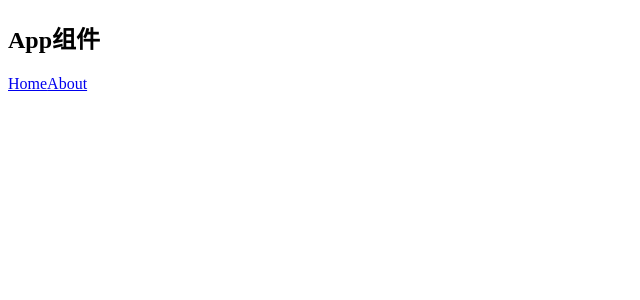
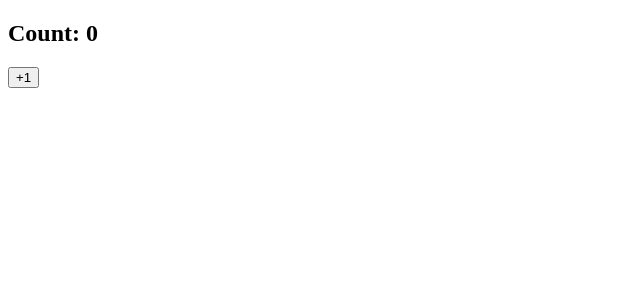
Before and after one commit to zdShi/WebStudy, a React (Create React App) app: page / in a window 1280 px wide. Shown: the top 300 px of the page, without its empty margins (0-640 px from the left). Built offline with nearby package versions, Linux system fonts and the light colour scheme.

Commit message:
userState

```diff
--- /dev/null
+++ b/src/03_funComponent_state/index.jsx
@@ -0,0 +1,44 @@
+import React, { Component } from 'react'
+
+/*class Demo extends Component {
+  state = {
+    count: 1
+  }
+  add = () => {
+    this.setState({ count: this.state.count + 1 })
+  }
+  render() {
+    return (
+      <div>
+        <h2>Count: {this.state.count}</h2>
+        <button onClick={this.add}>+1</button>
+      </div>
+    )
+  }
+}*/
+
+/*函数*/
+function Demo() {
+  /*state hook
+   * 使用React.useState的函数，
+   * 参数是初始化state的值
+   * 可以返回一个长度为2的数组
+   * 0为state对象，1为处理state对应的处理方法*/
+  const [count, setCount] = React.useState(0)
+  function add() {
+    /*定义的setCount的参数有两种方式*/
+    //直接操作当前state
+    // setCount(count + 1)
+    //使用回调函数，函数的旧的state，返回值是新的状态
+    setCount(perState => perState + 1)
+  }
+  return (
+    <div>
+      <h2>Count: {count}</h2>
+      {/*函数式组件没有自己的this, 可以内部指定定义方法，调用*/}
+      <button onClick={add}>+1</button>
+    </div>
+  )
+}
+
+export default Demo
--- a/src/App.js
+++ b/src/App.js
@@ -1,5 +1,5 @@
 import React, { Component } from 'react'
-import Demo from './02_lazyLoad_route'
+import Demo from './03_funComponent_state'
 
 class App extends Component {
   render() {
```
